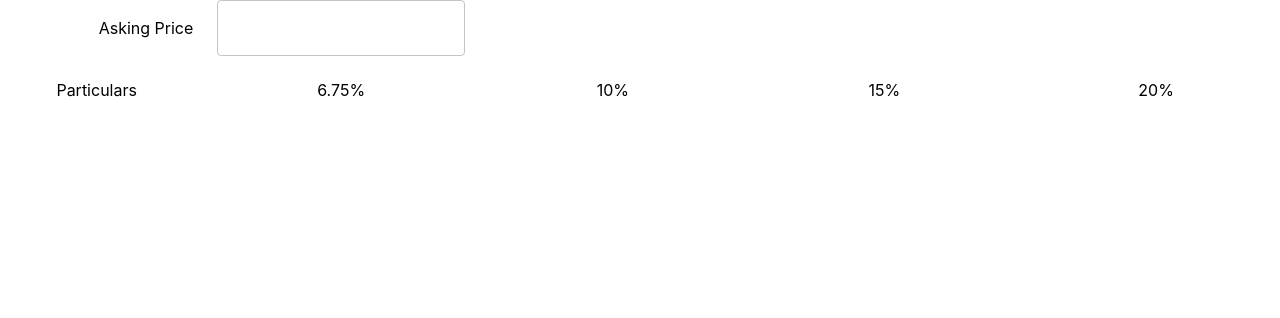
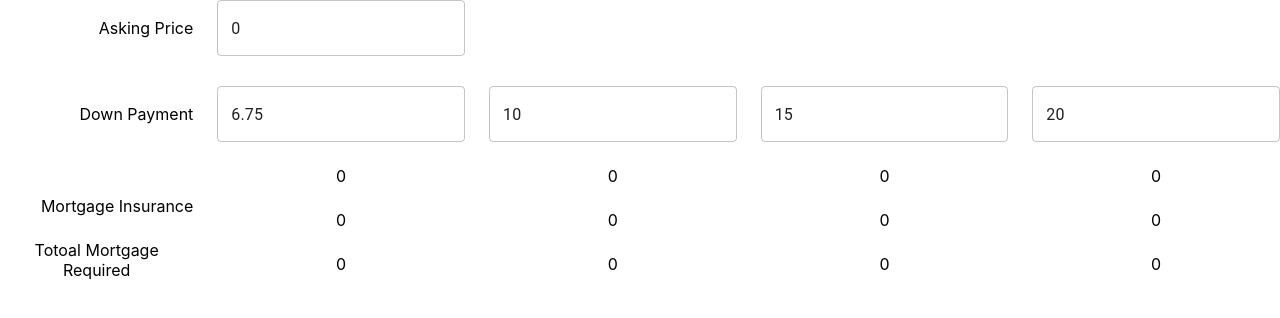
Before and after one commit to abhidevmumbai/react-calc, a React (Create React App) app: page / in a window 1280 px wide. Shown: the top 318 px of the page. Built offline with nearby package versions, Linux system fonts and the light colour scheme.

Commit message:
Added the requiredMortgage component

```diff
--- a/src/App.tsx
+++ b/src/App.tsx
@@ -1,7 +1,6 @@
 import React from "react";
-import logo from "./logo.svg";
 import "./App.scss";
-import Mortgage from "./mortgage/Mortgage";
+import Mortgage from "./containers/mortgage/Mortgage";
 
 function App() {
   return (
--- /dev/null
+++ b/src/components/RequiredMortgage/RequiredMortgage.tsx
@@ -0,0 +1,98 @@
+import { Grid, TextField } from "@mui/material";
+import React, { ChangeEvent, useEffect, useState } from "react";
+
+interface RequiredMortgageProps {
+  initDownPaymentPercentage: number;
+  askingPrice: number;
+}
+
+function RequiredMortgage(props: RequiredMortgageProps) {
+  const { initDownPaymentPercentage, askingPrice } = props;
+  const [downPaymentPercentage, setDownPaymentPercentage] = useState(
+    initDownPaymentPercentage
+  );
+  const [downPaymentAmount, setDownPaymentAmount] = useState(0);
+  const [mortgageInsurance, setMortgageInsurance] = useState(0);
+  const [totalMortgage, setTotalMortgage] = useState(0);
+
+  useEffect(() => {
+    setDownPaymentAmount(
+      getDownPaymentAmount(askingPrice, downPaymentPercentage)
+    );
+  }, [askingPrice, downPaymentPercentage]);
+
+  useEffect(() => {
+    setMortgageInsurance(
+      getMortgageInsurance(
+        askingPrice,
+        downPaymentAmount,
+        downPaymentPercentage
+      )
+    );
+  }, [downPaymentAmount]);
+
+  useEffect(() => {
+    setTotalMortgage(
+      getTotalMortgage(askingPrice, downPaymentAmount, mortgageInsurance)
+    );
+  }, [mortgageInsurance]);
+
+  const handleDownPaymentPercentageChange = (event: ChangeEvent<any>) => {
+    setDownPaymentPercentage(event.target.value);
+  };
+
+  const getDownPaymentAmount = (
+    askingPrice: number,
+    percentage: number
+  ): number => {
+    return (askingPrice * percentage) / 100;
+  };
+
+  const getMortgageInsurance = (
+    askingPrice: number,
+    downPayment: number,
+    percentage: number
+  ) => {
+    if (percentage >= 5 && percentage < 10) {
+      return ((askingPrice - downPayment) * 4) / 100;
+    }
+    if (percentage >= 10 && percentage < 15) {
+      return ((askingPrice - downPayment) * 3.1) / 100;
+    }
+    if (percentage >= 15 && percentage < 20) {
+      return ((askingPrice - downPayment) * 2.8) / 100;
+    }
+    return 0;
+  };
+
+  const getTotalMortgage = (
+    askingPrice: number,
+    downPayment: number,
+    insurance: number
+  ) => {
+    console.log(askingPrice, downPayment, insurance);
+    return askingPrice - downPayment + insurance;
+  };
+
+  return (
+    <Grid
+      container
+      spacing={3}
+      direction="column"
+      justifyContent="space-between"
+      alignItems="center"
+    >
+      <Grid item>
+        <TextField
+          value={downPaymentPercentage}
+          onChange={handleDownPaymentPercentageChange}
+        />
+      </Grid>
+      <Grid item>{downPaymentAmount}</Grid>
+      <Grid item>{mortgageInsurance}</Grid>
+      <Grid item>{totalMortgage}</Grid>
+    </Grid>
+  );
+}
+
+export default RequiredMortgage;
--- /dev/null
+++ b/src/containers/mortgage/Mortgage.tsx
@@ -0,0 +1,57 @@
+import { Grid, TextField } from "@mui/material";
+import { ChangeEvent, useState } from "react";
+import RequiredMortgage from "../../components/RequiredMortgage/RequiredMortgage";
+
+function Mortgage() {
+  const [askingPrice, setAskingPrice] = useState(0);
+  const initDownPaymentPercentages = [6.75, 10, 15, 20];
+
+  const handleAskingPriceChange = (event: ChangeEvent<any>) => {
+    setAskingPrice(event.target.value);
+  };
+
+  return (
+    <div className="mortgage">
+      <Grid
+        container
+        spacing={3}
+        direction="row"
+        justifyContent="space-between"
+        alignItems="center"
+      >
+        <Grid item xs={2} textAlign={"right"}>
+          Asking Price
+        </Grid>
+        <Grid item xs={10} textAlign={"left"}>
+          <TextField value={askingPrice} onChange={handleAskingPriceChange} />
+        </Grid>
+        <Grid item xs={2}>
+          <Grid
+            container
+            spacing={3}
+            direction="column"
+            justifyContent="space-between"
+            alignItems="flex-end"
+          >
+            <Grid item></Grid>
+            <Grid item>Down Payment</Grid>
+            <Grid item></Grid>
+            <Grid item></Grid>
+            <Grid item>Mortgage Insurance</Grid>
+            <Grid item>Totoal Mortgage Required</Grid>
+          </Grid>
+        </Grid>
+        {initDownPaymentPercentages.map((downPaymentPercentage) => (
+          <Grid item xs={2.5} key={downPaymentPercentage}>
+            <RequiredMortgage
+              initDownPaymentPercentage={downPaymentPercentage}
+              askingPrice={askingPrice}
+            />
+          </Grid>
+        ))}
+      </Grid>
+    </div>
+  );
+}
+
+export default Mortgage;
--- a/src/mortgage/Mortgage.tsx
+++ /dev/null
@@ -1,46 +0,0 @@
-import { Grid, TextField } from "@mui/material";
-import { ChangeEvent, useState } from "react";
-
-function Mortgage() {
-  const [askingPrice, setAskingPrice] = useState(null);
-
-  const handleAskingPriceChange = (event: ChangeEvent<any>) => {
-    setAskingPrice(event.target.value);
-  };
-
-  return (
-    <div className="mortgage">
-      <Grid
-        container
-        spacing={3}
-        direction="row"
-        justifyContent="space-between"
-        alignItems="center"
-      >
-        <Grid item xs={2} textAlign={"right"}>
-          Asking Price
-        </Grid>
-        <Grid item xs={10} textAlign={"left"}>
-          <TextField value={askingPrice} onChange={handleAskingPriceChange} />
-        </Grid>
-        <Grid item xs={2}>
-          Particulars
-        </Grid>
-        <Grid item xs={2.5}>
-          6.75%
-        </Grid>
-        <Grid item xs={2.5}>
-          10%
-        </Grid>
-        <Grid item xs={2.5}>
-          15%
-        </Grid>
-        <Grid item xs={2.5}>
-          20%
-        </Grid>
-      </Grid>
-    </div>
-  );
-}
-
-export default Mortgage;
```
